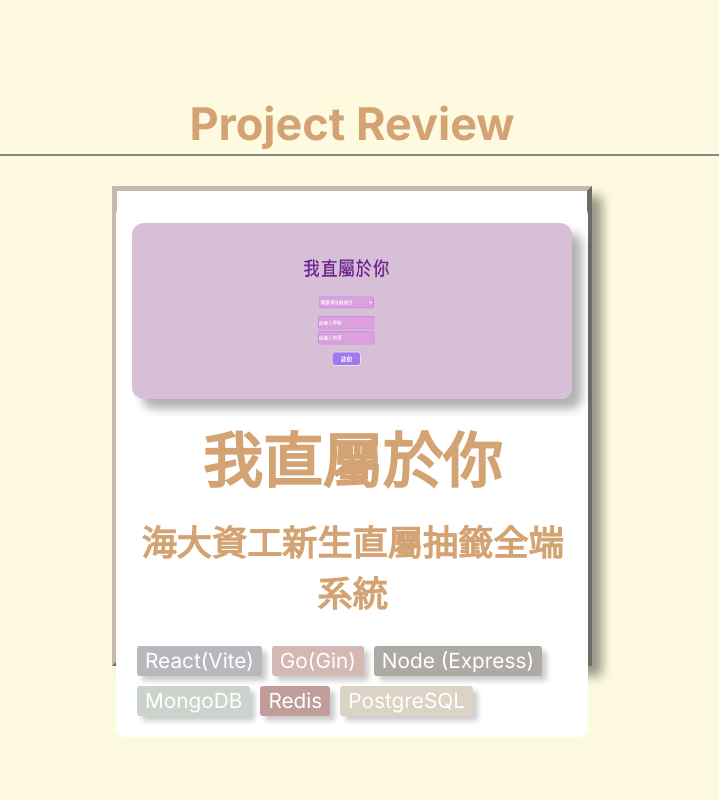
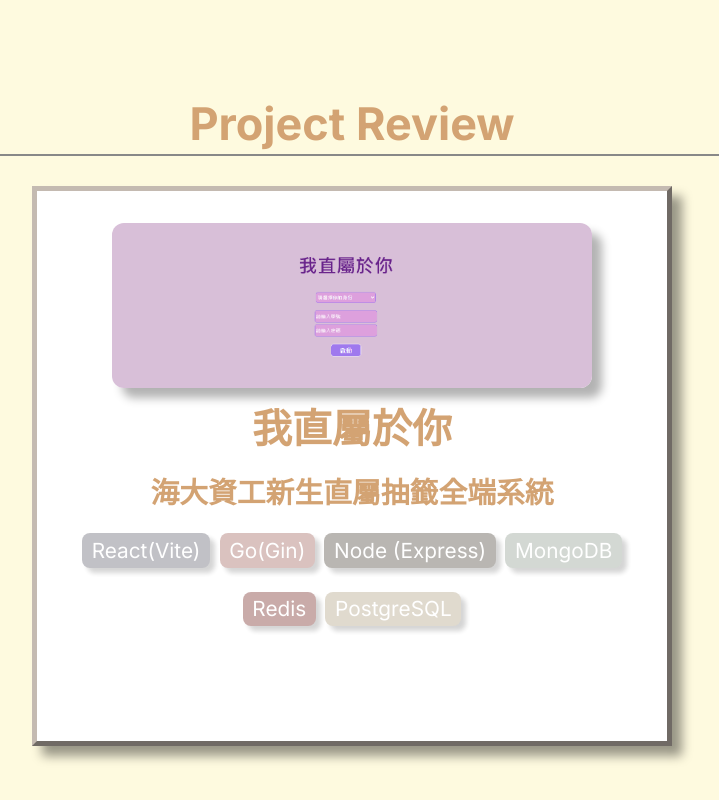
Before and after one commit to we-we-Web/web-web-web, a Next.js app: page / in a window 1280 px wide. Shown: the part 1788-2588 px from the top of the page, without its empty margins (288-1007 px from the left). Built offline with nearby package versions, Linux system fonts and the light colour scheme.

Commit message:
Refactor skill tag

```diff
--- a/src/app/Home/projectReview/ProjectReview.module.css
+++ b/src/app/Home/projectReview/ProjectReview.module.css
@@ -75,8 +75,27 @@
     text-align: center;
 }
 
-@media(max-width: 600px) {
+.technology {
+    display: flex;
+    align-items: center;
+    margin: 5px;
+    border-radius: 3px;
+    height: 30px;
+    font-size: 1.3rem;
+    white-space: nowrap;
+    text-overflow: ellipsis;
+    line-height: 120%;
+    padding: 1.8vh 1vh;
+    box-shadow: 5px 5px 5px rgba(0, 0, 0, 0.2);
+    color: white;
+}
 
+
+@media(max-width: 620px) {
+    .purple-potato-container{
+        width: 60vh;
+        height: 80vh;
+    }
     .title {
         margin-top: 5px;
         font-size: 15px;
@@ -99,4 +118,79 @@
         width: 42vh;
         height: auto;
     }
+
+    .technology{
+        height: 20px;
+        font-size: 0.7rem;
+    }
 }
+
+@media(min-width: 620px) and (max-width: 900px){
+    .purple-potato-container{
+        width: 80vh;
+        height: 70vh;
+    }
+
+    .title {
+        margin-top: 5px;
+        font-size: 15px;
+        color:#d3a373;
+        text-align: center;
+    }
+
+    .description {
+        margin-bottom: 10px;
+        font-size: 1.2rem;
+        color: #D3A373;
+        text-align: center;
+    }
+
+    .project-review-view {
+        margin-inline: 5vh;
+    }
+
+    .pic {
+        width: 60vh;
+        height: auto;
+    }
+
+    .technology{
+        height: 20px;
+        font-size: 0.7rem;
+    }
+}
+
+@media(min-width:900px) and (max-width: 1440px){
+    .purple-potato-container{
+        width: 80vh;
+        height: 70vh;
+    }
+
+    .title {
+        margin-top: 5px;
+        font-size: 20px;
+        color:#d3a373;
+        text-align: center;
+    }
+
+    .description {
+        margin-bottom: 10px;
+        font-size: 1.8rem;
+        color: #D3A373;
+        text-align: center;
+    }
+
+    .project-review-view {
+        margin-inline: 5vh;
+    }
+
+    .pic {
+        width: 60vh;
+        height: auto;
+    }
+
+    .technology{
+        height: 20px;
+        font-size: 0.7rem;
+    }
+}
--- a/src/app/Home/projectReview/ProjectReview.tsx
+++ b/src/app/Home/projectReview/ProjectReview.tsx
@@ -2,9 +2,21 @@ import styles from './ProjectReview.module.css';
 import myImage from '/public/assets/purple potato.png'
 import Link from 'next/link'
 import Image from 'next/image';
-import Technology from './technology/Technology';
+import Tag from '../../project/skillTag/SkillTag';
 
 export default function ProjectReview() {
+
+    const colors = ['#B7B7BD', '#D4B8B4', '#ADAAA5', '#CCD2CC', '#C09D9B', '#DBD4C6'];
+
+    const technologies = [
+        'React(Vite)',
+        'Go(Gin)',
+        'Node (Express)',
+        'MongoDB',
+        'Redis',
+        'PostgreSQL'
+    ];
+
 
     return (
         <div className={styles['project-review-container']}>
@@ -22,7 +34,11 @@ export default function ProjectReview() {
                             <div className={styles['description']}>
                                 <p>海大資工新生直屬抽籤全端系統</p>
                             </div>
-                            <Technology/>
+                            <div className={styles['technology-container']}>
+                                {technologies.map((tech, index) => (
+                                    <Tag key={index} skill={tech} color={colors[index]}/>
+                                ))}
+                            </div>
                         </div>
                     </Link>
                 </div>
--- a/src/app/project/page.tsx
+++ b/src/app/project/page.tsx
@@ -2,7 +2,7 @@ import styles from './page.module.css';
 import Tag from './skillTag/SkillTag';
 
 export default function Project() {
-
+    const colors = ['#B7B7BD', '#D4B8B4', '#ADAAA5', '#CCD2CC', '#C09D9B', '#DBD4C6'];
     const frontendSkills = [
         'React (Vite)',
     ];
@@ -22,10 +22,10 @@ export default function Project() {
                 <h1>海大資工新生直屬抽籤全端系統</h1>
                 <div className={styles['title-skills']}>
                     {frontendSkills.map((skill, index) => (
-                        <Tag key={index} skill={skill} />
+                        <Tag key={index} skill={skill} color={'#DBD4C6'}/>
                     ))}
                     {backendSkills.map((skill, index) => (
-                        <Tag key={index} skill={skill} />
+                        <Tag key={index} skill={skill} color={colors[index]}/>
                     ))}
                 </div>
             </div>
--- a/src/app/project/skillTag/SkillTag.module.css
+++ b/src/app/project/skillTag/SkillTag.module.css
@@ -2,11 +2,26 @@
     display: inline-block;
     padding: 0.6vh 1.2vh;
     margin: 1.5vh 0.6vh;
-    font-size: 0.8rem;
+    font-size: 1.3rem;
     width: auto;
     text-align: center;
     color: #FFFFFF;
     background-color: gray;
     border-radius: 8px;
     opacity: 0.85;
+    box-shadow: 5px 5px 5px rgba(0, 0, 0, 0.2);
 }
+@media(max-width: 620px){
+    .tag-view {
+        padding: 0.6vh 1.2vh;
+        margin: 1.5vh 0.6vh;
+        font-size: 0.9rem;
+    }
+}
+@media(min-width: 620px) and (max-width: 900px){
+    .tag-view {
+        padding: 0.6vh 1.2vh;
+        margin: 1.5vh 0.6vh;
+        font-size:1rem;
+    }
+}
--- a/src/app/project/skillTag/SkillTag.tsx
+++ b/src/app/project/skillTag/SkillTag.tsx
@@ -2,11 +2,12 @@ import styles from './SkillTag.module.css';
 
 interface TagProps {
     skill: String
+    color: string
 }
 
-export default function Tag({ skill }: TagProps) {
+export default function Tag({ skill,color }: TagProps) {
     return (
-        <div className={styles['tag-view']}>
+        <div className={styles['tag-view']} style={{ backgroundColor: color }}>
             {skill}
         </div>
     );
```
